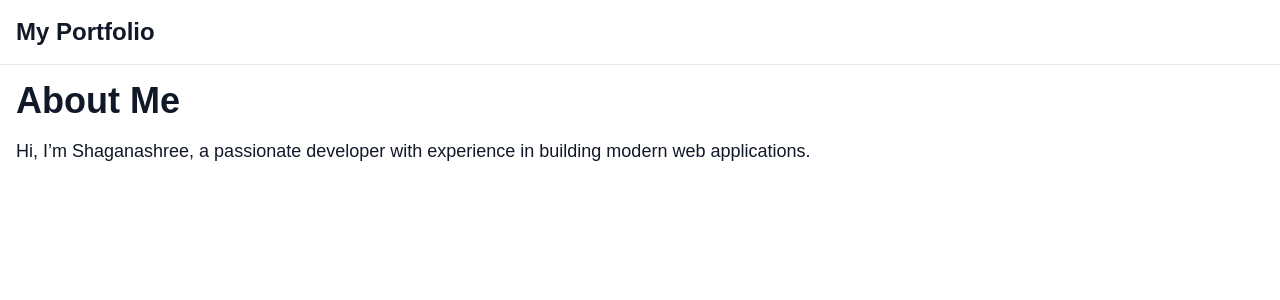
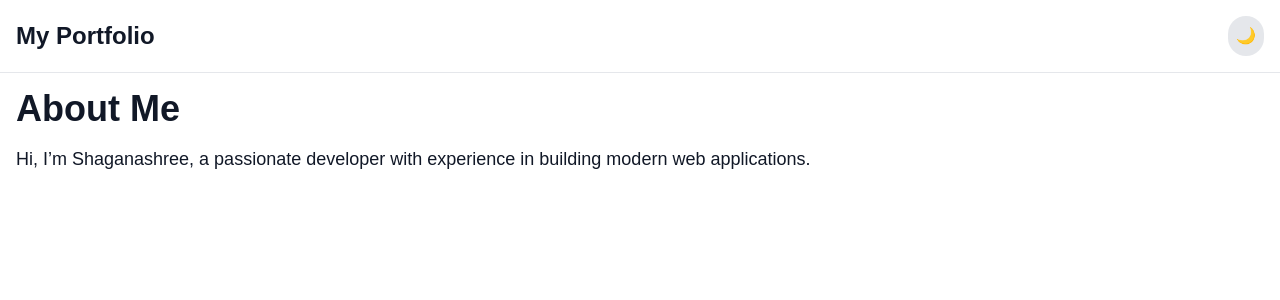
Before and after one commit to Shaganashree97/portfolio, a Next.js app: page / in a window 1280 px wide. Shown: the top 300 px of the page. Built offline with nearby package versions, Linux system fonts and the light colour scheme.

Commit message:
setting themes it stays even after refreshing

```diff
--- a/components/Layout.js
+++ b/components/Layout.js
@@ -1,12 +1,44 @@
+import { useState, useEffect } from 'react';
+import { motion } from 'framer-motion';
+
 export default function Layout({ children }) {
-    return (
-      <div className="min-h-screen bg-white dark:bg-gray-900 text-gray-900 dark:text-white">
+  const [darkMode, setDarkMode] = useState(false);
+
+  // Load dark mode preference from localStorage
+  useEffect(() => {
+    const savedMode = localStorage.getItem('darkMode');
+    if (savedMode === 'true') {
+      setDarkMode(true);
+    }
+  }, []);
+
+  // Save dark mode preference to localStorage
+  useEffect(() => {
+    localStorage.setItem('darkMode', darkMode);
+  }, [darkMode]);
+
+  return (
+    <motion.div
+      initial={{ opacity: 0 }}
+      animate={{ opacity: 1 }}
+      transition={{ duration: 0.5 }}
+      className={`min-h-screen ${darkMode ? 'dark' : ''}`}
+    >
+      <div className="bg-white dark:bg-gray-900 text-gray-900 dark:text-white transition-colors duration-300">
         <nav className="p-4 border-b border-gray-200 dark:border-gray-700">
-          <div className="container mx-auto">
+          <div className="container mx-auto flex justify-between items-center">
             <h1 className="text-2xl font-bold">My Portfolio</h1>
+            <button
+              onClick={() => setDarkMode(!darkMode)}
+              className="p-2 rounded-full bg-gray-200 dark:bg-gray-700 hover:bg-gray-300 dark:hover:bg-gray-600 transition-colors"
+              title={darkMode ? 'Switch to Light Mode' : 'Switch to Dark Mode'}
+            >
+              {darkMode ? '☀️' : '🌙'}
+            </button>
           </div>
         </nav>
         <main>{children}</main>
       </div>
-    );
-  }
+    </motion.div>
+  );
+}
--- a/tailwind.config.mjs
+++ b/tailwind.config.mjs
@@ -1,17 +1,11 @@
-/** @type {import('tailwindcss').Config} */
-export default {
+module.exports = {
+  darkMode: 'class', // Enable class-based dark mode
   content: [
-    "./pages/**/*.{js,ts,jsx,tsx,mdx}",
-    "./components/**/*.{js,ts,jsx,tsx,mdx}",
-    "./app/**/*.{js,ts,jsx,tsx,mdx}",
+    './pages/**/*.{js,ts,jsx,tsx}',
+    './components/**/*.{js,ts,jsx,tsx}',
   ],
   theme: {
-    extend: {
-      colors: {
-        background: "var(--background)",
-        foreground: "var(--foreground)",
-      },
-    },
+    extend: {},
   },
   plugins: [],
 };
```
Also changed, not shown: package.json (+9 -5 lines), 1 other file (tests, documents, lock files or other folders).
